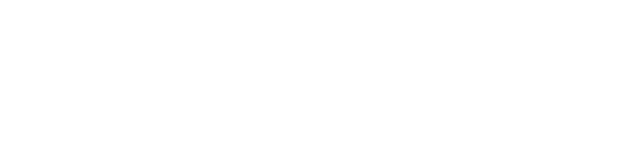
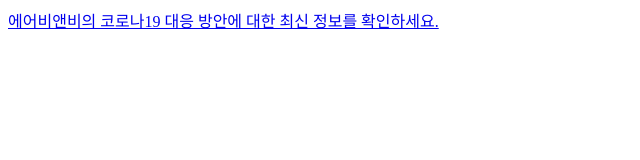
Before and after one commit to KimBiYam/css-practice, a plain HTML site: page airbnb-main-clone/index.html in a window 1280 px wide. Shown: the whole page, without its empty margins (0-640 px from the left). Drawn offline with Linux system fonts and the light colour scheme.

Commit message:
Add codiv info section

```diff
--- a/airbnb-main-clone/index.css
+++ b/airbnb-main-clone/index.css
@@ -135,3 +135,8 @@
   width: 100%;
   height: 100%;
 }
+
+div.container {
+  width: 100%;
+  height: 100%;
+}
--- a/airbnb-main-clone/index.html
+++ b/airbnb-main-clone/index.html
@@ -6,5 +6,14 @@
     <meta name="viewport" content="width=device-width, initial-scale=1.0" />
     <title>에어비앤비</title>
   </head>
-  <body></body>
+  <body>
+    <div class="container">
+      <div class="codiv-info">
+        <a href="#"
+          >에어비앤비의 코로나19 대응 방안에 대한 최신 정보를 확인하세요.</a
+        >
+      </div>
+      <header></header>
+    </div>
+  </body>
 </html>
```
